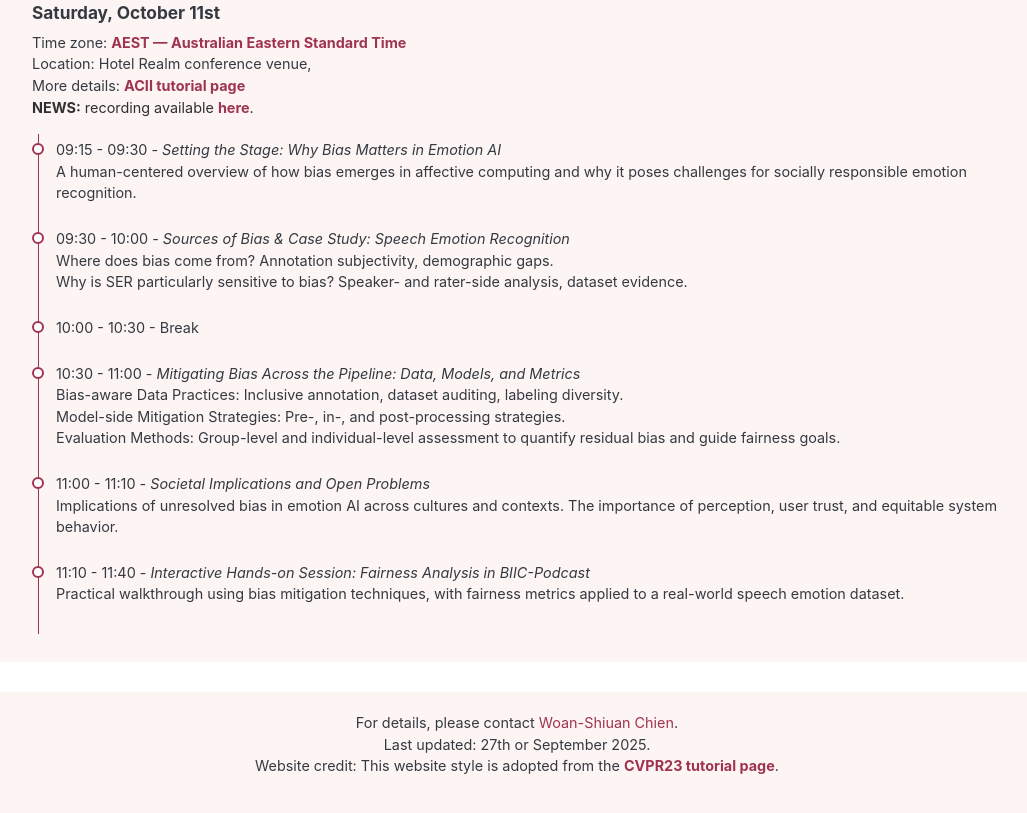
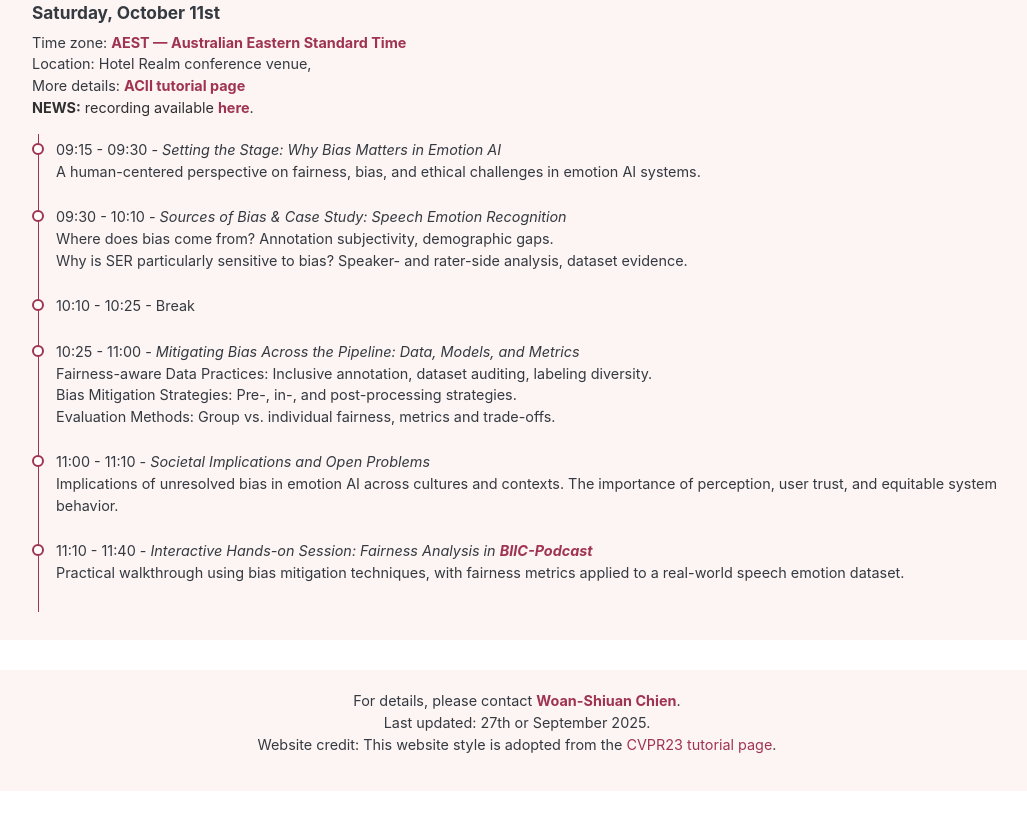
Before and after one commit to woanshiuanchien/bias-in-emotion-recognition-system, a plain HTML site: page index.html in a window 1280 px wide. Shown: the part 1176-1989 px from the top of the page, without its empty margins (123-1150 px from the left). Drawn offline with Linux system fonts and the light colour scheme.

Commit message:
Update index.html

```diff
--- a/index.html
+++ b/index.html
@@ -119,20 +119,20 @@
           <p class="text-sm text-dark">
             Time zone:	<a href="https://www.timeanddate.com/time/zone/australia/canberra">AEST — Australian Eastern Standard Time</a> <br>
             Location: Hotel Realm conference venue, <b> </b> <br>
-            More details: <a href="#https://acii-conf.net/2025/tutorials/"> ACII tutorial page</a><br>
+            More details: <a href="https://acii-conf.net/2025/tutorials/"> ACII tutorial page</a><br>
             <font color="#303030"><b>NEWS:</b> recording available <a href="#">here</a>.</font>
           </p>
           <ul class="list-timeline list-timeline-primary">
 <li class="list-timeline-item p-0 pb-3 pb-lg-4 d-flex flex-wrap flex-column">
   <p class="my-0 text-dark flex-fw text-sm">
     <span class="text-inverse op-8">09:15 - 09:30</span> - <i>Setting the Stage: Why Bias Matters in Emotion AI</i><br>
-    A human-centered overview of how bias emerges in affective computing and why it poses challenges for socially responsible emotion recognition.
+    A human-centered perspective on fairness, bias, and ethical challenges in emotion AI systems.
   </p>
 </li>
 
 <li class="list-timeline-item p-0 pb-3 pb-lg-4 d-flex flex-wrap flex-column">
   <p class="my-0 text-dark flex-fw text-sm">
-    <span class="text-inverse op-8">09:30 - 10:00</span> - <i>Sources of Bias & Case Study: Speech Emotion Recognition</i><br>
+    <span class="text-inverse op-8">09:30 - 10:10</span> - <i>Sources of Bias & Case Study: Speech Emotion Recognition</i><br>
     Where does bias come from? Annotation subjectivity, demographic gaps.<br>
     Why is SER particularly sensitive to bias? Speaker- and rater-side analysis, dataset evidence.
   </p>
@@ -140,16 +140,16 @@
 
 <li class="list-timeline-item p-0 pb-3 pb-lg-4 d-flex flex-wrap flex-column">
   <p class="my-0 text-dark flex-fw text-sm">
-    <span class="text-inverse op-8">10:00 - 10:30</span> - Break
+    <span class="text-inverse op-8">10:10 - 10:25</span> - Break
   </p>
 </li>
 
 <li class="list-timeline-item p-0 pb-3 pb-lg-4 d-flex flex-wrap flex-column">
   <p class="my-0 text-dark flex-fw text-sm">
-    <span class="text-inverse op-8">10:30 - 11:00</span> - <i>Mitigating Bias Across the Pipeline: Data, Models, and Metrics</i><br>
-    Bias-aware Data Practices: Inclusive annotation, dataset auditing, labeling diversity.<br>
-    Model-side Mitigation Strategies: Pre-, in-, and post-processing strategies.<br>
-    Evaluation Methods: Group-level and individual-level assessment to quantify residual bias and guide fairness goals.
+    <span class="text-inverse op-8">10:25 - 11:00</span> - <i>Mitigating Bias Across the Pipeline: Data, Models, and Metrics</i><br>
+    Fairness-aware Data Practices: Inclusive annotation, dataset auditing, labeling diversity.<br>
+    Bias Mitigation Strategies: Pre-, in-, and post-processing strategies.<br>
+    Evaluation Methods: Group vs. individual fairness, metrics and trade-offs.
   </p>
 </li>
 
@@ -162,7 +162,7 @@
 
 <li class="list-timeline-item p-0 pb-3 pb-lg-4 d-flex flex-wrap flex-column">
   <p class="my-0 text-dark flex-fw text-sm">
-    <span class="text-inverse op-8">11:10 - 11:40</span> - <i>Interactive Hands-on Session: Fairness Analysis in BIIC-Podcast</i><br>
+    <span class="text-inverse op-8">11:10 - 11:40</span> - <i>Interactive Hands-on Session: Fairness Analysis in <a href="http://andc.ai/html/menu/dataset/biic-podcast.php">BIIC-Podcast</a></i><br>
     Practical walkthrough using bias mitigation techniques, with fairness metrics applied to a real-world speech emotion dataset.
   </p>
 </li>
@@ -172,10 +172,10 @@
     </div>
 
     <div class="container py-7 bg-orange">
-        <p class="text-sm text-dark text-center">For details, please contact <a href="mailto:wschien@gapp.nthu.edu.tw" style="font-weight: normal;">Woan-Shiuan Chien</a>.
+        <p class="text-sm text-dark text-center">For details, please contact <a href="mailto:wschien@gapp.nthu.edu.tw">Woan-Shiuan Chien</a>.
             <br>
             Last updated: 27th or September 2025.<br>
-			Website credit: This website style is adopted from the <a href="https://osimeoni.github.io/object-localization-for-free/">CVPR23 tutorial page</a>.
+			Website credit: This website style is adopted from the <a href="https://osimeoni.github.io/object-localization-for-free/" style="font-weight: normal;">CVPR23 tutorial page</a>.
         </p>
     </div>
 
```
